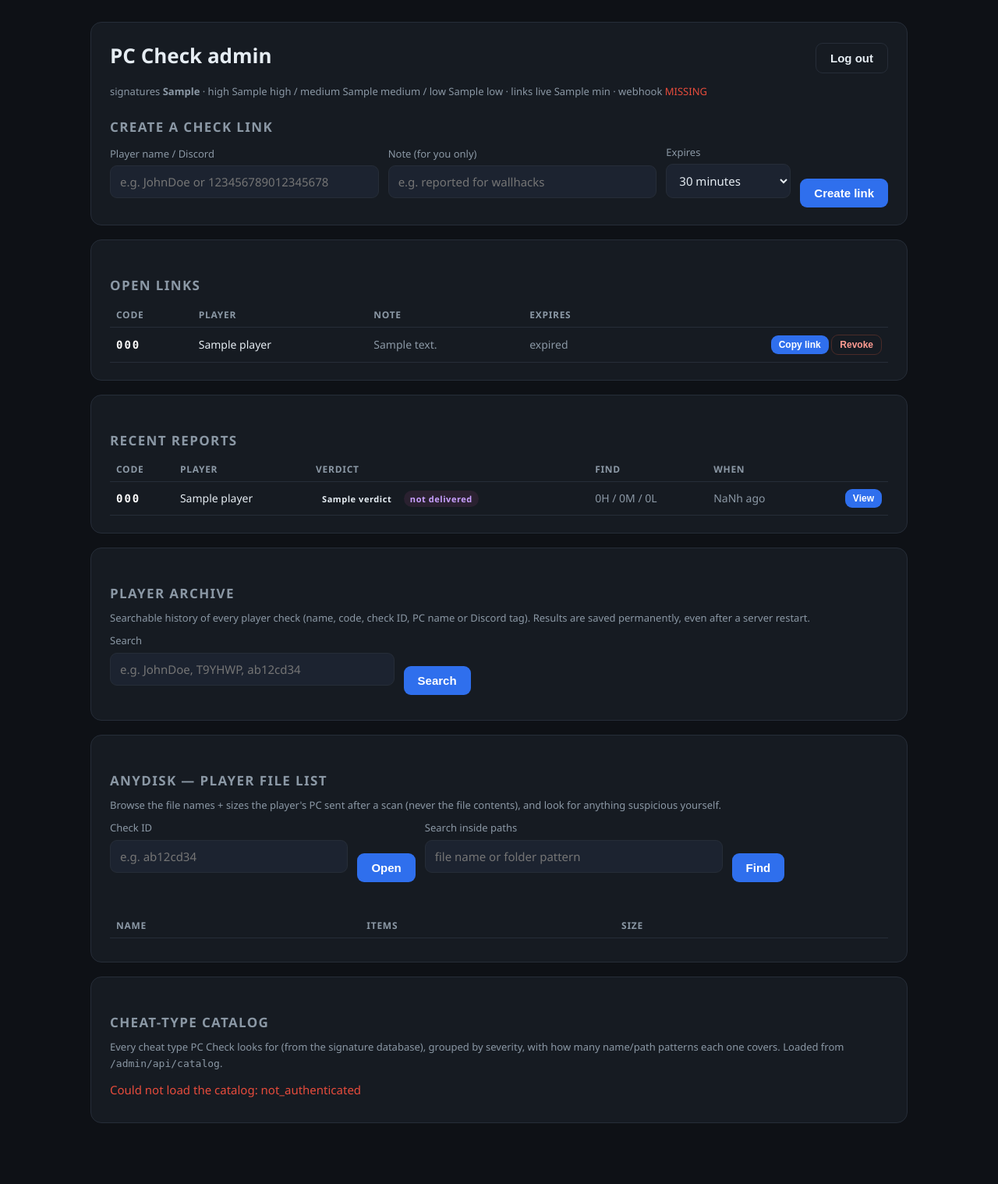
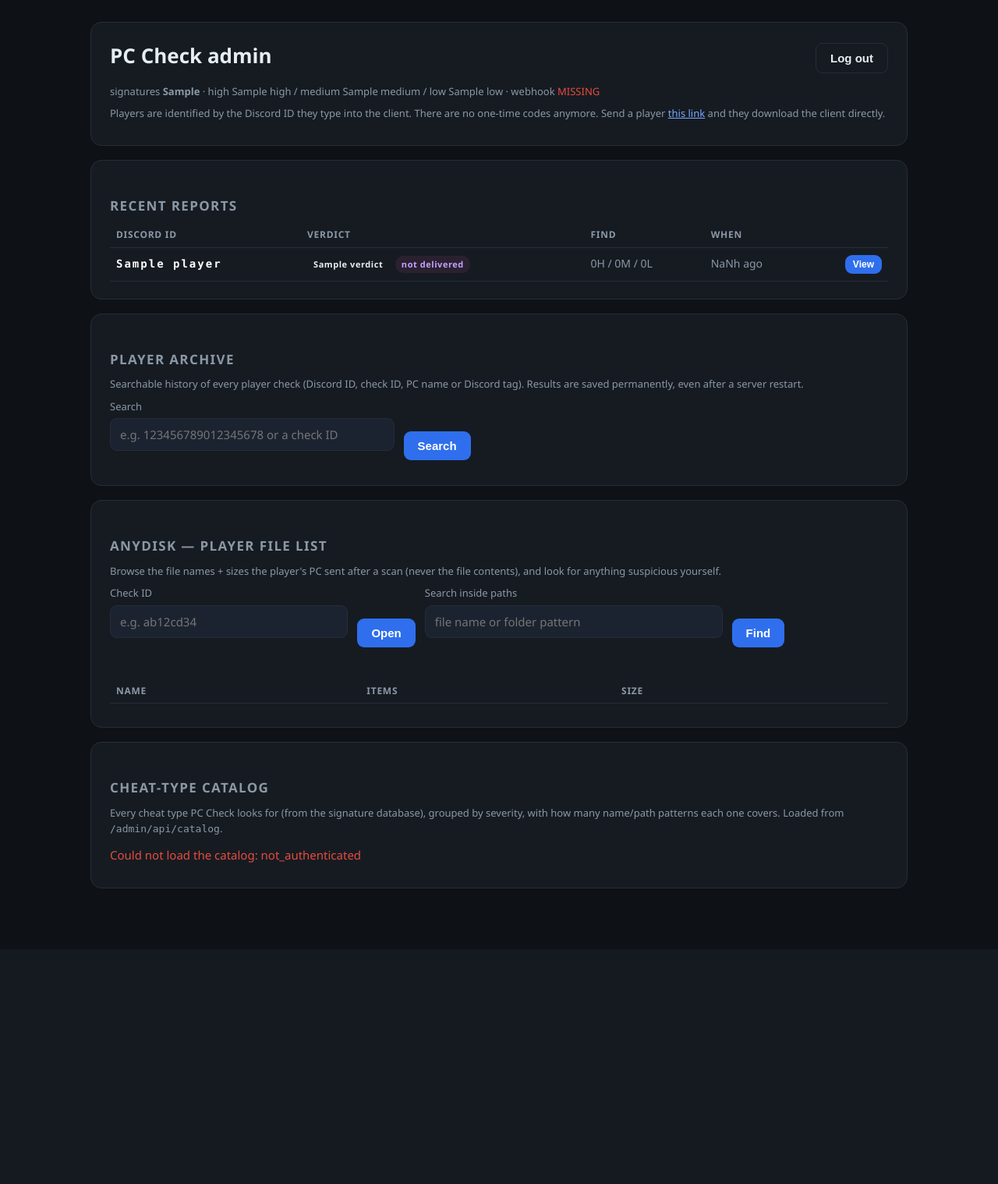
Before and after one commit to lilsky04/pccheck, a Flask app: template templates/admin.html in a window 1280 px wide. Shown: the whole page at 78% size. After the commit the page ends 1139 px from the top, so only its background shows below. Run offline with Flask 3, Linux system fonts and the light colour scheme; the template is opened without the code that fills it: most values are stand-ins (such as "Sample title", 1, 10 or a date in 2020); lists and menus that the app fills with data are empty; some libraries are stand-ins or nearby versions.

Commit message:
deploy templates/admin.html

```diff
--- a/templates/admin.html
+++ b/templates/admin.html
@@ -17,73 +17,23 @@
     <p class="tiny">
       signatures <strong>{{ sig_version }}</strong> &middot;
       high {{ sig_counts.get('high', 0) }} / medium {{ sig_counts.get('medium', 0) }} / low {{ sig_counts.get('low', 0) }} &middot;
-      links live {{ ttl_minutes }} min &middot;
       webhook {% if webhook_ok %}<span class="ok">configured</span>{% else %}<span class="bad">MISSING</span>{% endif %}
     </p>
-
-    <h2>Create a check link</h2>
-    <form id="create" class="row">
-      <label>Player name / Discord
-        <input id="player" type="text" placeholder="e.g. JohnDoe or 123456789012345678" required>
-      </label>
-      <label>Note <span class="tiny">(for you only)</span>
-        <input id="note" type="text" placeholder="e.g. reported for wallhacks">
-      </label>
-      <label>Expires
-        <select id="ttl">
-          <option value="900">15 minutes</option>
-          <option value="1800" selected>30 minutes</option>
-          <option value="3600">1 hour</option>
-          <option value="7200">2 hours</option>
-        </select>
-      </label>
-      <button class="btn" type="submit">Create link</button>
-    </form>
-
-    <div id="newlink" class="newlink" hidden>
-      <div class="code" id="link_code"></div>
-      <div class="linkrow">
-        <input id="linkurl" type="text" readonly>
-        <button class="btn" type="button" data-copy="linkurl">Copy</button>
-        <a class="btn ghost" id="dl" href="#" download>Download</a>
-      </div>
-      <p class="tiny">Expires at <strong id="expires"></strong>. Send the link to the player.
-         It works once. If they run it, the report lands in your Discord channel.</p>
-    </div>
-  </section>
-
-  <section class="card">
-    <h2>Open links</h2>
-    <table id="checks">
-      <thead><tr><th>Code</th><th>Player</th><th>Note</th><th>Expires</th><th></th></tr></thead>
-      <tbody>
-      {% for c in checks %}
-        <tr data-code="{{ c.code }}">
-          <td class="code">{{ c.code }}</td>
-          <td>{{ c.player }}</td>
-          <td class="dim">{{ c.note or '' }}</td>
-          <td class="dim" data-expires="{{ c.expires }}"></td>
-          <td class="right">
-            <button class="btn tiny-btn" data-copy-code="{{ c.code }}">Copy link</button>
-            <button class="btn tiny-btn bad-btn" data-revoke="{{ c.code }}">Revoke</button>
-          </td>
-        </tr>
-      {% else %}
-        <tr><td colspan="5" class="dim">No open links. Create one above.</td></tr>
-      {% endfor %}
-      </tbody>
-    </table>
+    <p class="tiny">
+      Players are identified by the Discord ID they type into the client.
+      There are no one-time codes anymore. Send a player
+      <a href="{{ base }}/go/">this link</a> and they download the client directly.
+    </p>
   </section>
 
   <section class="card">
     <h2>Recent reports</h2>
     <table id="used">
-      <thead><tr><th>Code</th><th>Player</th><th>Verdict</th><th>Find</th><th>When</th><th></th></tr></thead>
+      <thead><tr><th>Discord ID</th><th>Verdict</th><th>Find</th><th>When</th><th></th></tr></thead>
       <tbody>
       {% for r in used %}
-        <tr data-code="{{ r.code }}" class="v-{{ r.verdict|lower }}">
-          <td class="code">{{ r.code }}</td>
-          <td>{{ r.player }}</td>
+        <tr data-id="{{ r.id }}" class="v-{{ r.verdict|lower }}">
+          <td class="code">{{ r.player or '' }}</td>
           <td><span class="badge {{ r.verdict|lower }}">{{ r.verdict }}</span>
               {% if not r.forwarded %}<span class="badge warn">not delivered</span>{% endif %}
           </td>
@@ -97,7 +47,7 @@
           <td class="right"><button class="btn tiny-btn" data-view="{{ r.id }}">View</button></td>
         </tr>
       {% else %}
-        <tr><td colspan="6" class="dim">No reports yet.</td></tr>
+        <tr><td colspan="5" class="dim">No reports yet.</td></tr>
       {% endfor %}
       </tbody>
     </table>
@@ -105,11 +55,11 @@
 
   <section class="card">
     <h2>Player archive</h2>
-    <p class="tiny">Searchable history of every player check (name, code, check ID, PC name or Discord tag).
+    <p class="tiny">Searchable history of every player check (Discord ID, check ID, PC name or Discord tag).
        Results are saved permanently, even after a server restart.</p>
     <div class="controls">
       <label>Search
-        <input id="archq" type="text" placeholder="e.g. JohnDoe, T9YHWP, ab12cd34" style="min-width:320px">
+        <input id="archq" type="text" placeholder="e.g. 123456789012345678 or a check ID" style="min-width:320px">
       </label>
       <button class="btn" type="button" id="archbtn">Search</button>
     </div>
@@ -157,77 +107,14 @@ function copy(text, btn) {
   });
 }
 
-$('#create').addEventListener('submit', async (ev) => {
-  ev.preventDefault();
-  const btn = ev.target.querySelector('button');
-  btn.disabled = true;
-  try {
-    const res = await fetch('/admin/api/checks', {
-      method: 'POST',
-      headers: { 'Content-Type': 'application/json' },
-      body: JSON.stringify({
-        player: $('#player').value,
-        note: $('#note').value,
-        ttl_s: parseInt($('#ttl').value, 10)
-      })
-    });
-    const data = await res.json();
-    if (!res.ok || !data.ok) throw new Error(data.error || res.status);
-    const box = $('#newlink');
-    box.hidden = false;
-    $('#link_code').textContent = data.code;
-    $('#linkurl').value = data.link;
-    $('#dl').href = data.link;
-    $('#expires').textContent = new Date(data.expires_at.replace('+00:00', 'Z')).toLocaleString();
-    const playerName = $('#player').value || 'unlabelled';
-    const noteText = $('#note').value || '';
-    $('#note').value = '';
-    // No page reload here: it would wipe the link that was just created.
-    // Append the new row so the open-links table stays in sync.
-    const tbody = $('#checks tbody');
-    const empty = tbody.querySelector('td[colspan]');
-    if (empty) empty.closest('tr').remove();
-    tbody.insertAdjacentHTML('beforeend',
-      '<tr><td class="code">' + data.code + '</td><td>' + playerName + '</td>' +
-      '<td class="dim">' + noteText + '</td>' +
-      '<td class="dim" data-expires="' +
-      Math.round(Date.now() / 1000 + (data.expires_in_s || 1800)) + '"></td>' +
-      '<td class="right"><button class="btn tiny-btn" data-copy-code="' + data.code +
-      '">Copy link</button><button class="btn tiny-btn bad-btn" data-revoke="' +
-      data.code + '">Revoke</button></td></tr>');
-    tick();
-  } catch (err) {
-    alert('Could not create the link: ' + err.message);
-  } finally {
-    btn.disabled = false;
-  }
-});
-
 document.addEventListener('click', async (ev) => {
-  const copyCode = ev.target.dataset.copyCode;
-  if (copyCode) {
-    copy(location.origin + '/go/' + copyCode, ev.target);
-    return;
-  }
   if (ev.target.dataset.copy) {
     copy($('#' + ev.target.dataset.copy).value, ev.target);
     return;
   }
-  const revoke = ev.target.dataset.revoke;
-  if (revoke) {
-    if (!confirm('Revoke code ' + revoke + '?')) return;
-    await fetch('/admin/api/checks/' + revoke, { method: 'DELETE' });
-    location.reload();
-  }
 });
 
 function tick() {
-  $$('[data-expires]').forEach((td) => {
-    const left = Math.max(0, Math.round(+td.dataset.expires * 1000 - Date.now()) / 1000);
-    const m = Math.floor(left / 60), s = left % 60;
-    td.textContent = left > 0 ? `${m}m ${String(Math.floor(s)).padStart(2, '0')}s left` : 'expired';
-    if (left <= 0) td.parentElement.classList.add('dead');
-  });
   $$('[data-used]').forEach((td) => {
     const d = new Date(+td.dataset.used * 1000);
     const mins = Math.floor((Date.now() - d) / 60000);
@@ -235,7 +122,7 @@ function tick() {
   });
 }
 tick();
-setInterval(tick, 1000);
+setInterval(tick, 60000);
 
 // ---------- Player archive (search + detail) ----------
 function esc(s) {
@@ -250,11 +137,11 @@ async function searchArchive() {
   const box = $('#archres');
   if (!res.ok || !data.ok) { box.innerHTML = '<p class="bad">' + esc(data.error || ('HTTP ' + res.status)) + '</p>'; return; }
   if (!data.items.length) { box.innerHTML = '<p class="dim">Nothing found.</p>'; return; }
-  box.innerHTML = '<table><thead><tr><th>When</th><th>Player</th><th>Code / ID</th><th>PC</th><th>Verdict</th><th>Find</th><th></th></tr></thead><tbody>' +
+  box.innerHTML = '<table><thead><tr><th>When</th><th>Discord ID</th><th>Check ID</th><th>PC</th><th>Verdict</th><th>Find</th><th></th></tr></thead><tbody>' +
     data.items.map((r) => '<tr class="v-' + esc(r.verdict).toLowerCase() + '">' +
       '<td class="dim">' + esc(r.used_at.replace('T', ' ').slice(0, 16)) + '</td>' +
-      '<td>' + esc(r.player) + (r.note ? ' <span class="dim">(' + esc(r.note) + ')</span>' : '') + '</td>' +
-      '<td class="code">' + esc(r.code) + ' <span class="dim tiny">' + esc(r.id) + '</span></td>' +
+      '<td class="code">' + esc(r.player || r.user || '&mdash;') + '</td>' +
+      '<td class="dim tiny">' + esc(r.id) + '</td>' +
       '<td class="dim">' + esc(r.pc_name) + '</td>' +
       '<td><span class="badge ' + esc(r.verdict).toLowerCase() + '">' + esc(r.verdict) + '</span></td>' +
       '<td class="dim">' + r.findings.length + ' finding(s)' + typesChips(r.types) + '</td>' +
@@ -271,8 +158,8 @@ async function openDetail(id) {
   box.hidden = false;
   const f = r.findings;
   box.innerHTML =
-    '<div class="bar"><h3>' + esc(r.player || 'unnamed') +
-    ' <span class="dim">' + esc(r.code) + ' / ' + esc(r.id) + '</span></h3>' +
+    '<div class="bar"><h3>' + esc(r.player || r.user || 'unnamed') +
+    ' <span class="dim">' + esc(r.id) + '</span></h3>' +
     '<button class="btn" type="button" data-anydisk="' + esc(r.id) + '">AnyDisk: browse files</button></div>' +
     '<p class="tiny">' + esc(r.pc_name) + ' &middot; ' + esc(r.os) + ' &middot; ' +
     (r.files_scanned || 0) + ' files scanned &middot; ' + (r.duration_s || 0) + 's</p>' +
@@ -280,8 +167,8 @@ async function openDetail(id) {
     (r.has_inventory ? ' <span class="ok">file list uploaded</span>' : ' <span class="bad">no file list</span>') +
     (r.forwarded ? ' &middot; <span class="ok">delivered to Discord</span>' : ' &middot; <span class="badge warn">not delivered</span>') +
     (r.delivery ? ' <span class="dim tiny">(' + esc(r.delivery) + ')</span>' : '') + '</p>' +
-    '<p class="tiny">Player label: <strong>' + esc(r.player || '&mdash;') + '</strong>' +
-    (r.user ? ' &middot; Discord/user: ' + esc(r.user) : '') + '</p>' +
+    '<p class="tiny">Discord ID: <strong>' + esc(r.player || '&mdash;') + '</strong>' +
+    (r.user ? ' &middot; label: ' + esc(r.user) : '') + '</p>' +
     (r.types && r.types.length
       ? '<p>Cheat types: ' + typesChips(r.types) + '</p>' : '') +
     (f.length ? '<table class="findings"><thead><tr><th>Sev</th><th>Name</th><th>Path</th><th>Detail</th><th>Match</th></tr></thead><tbody>' +
```
